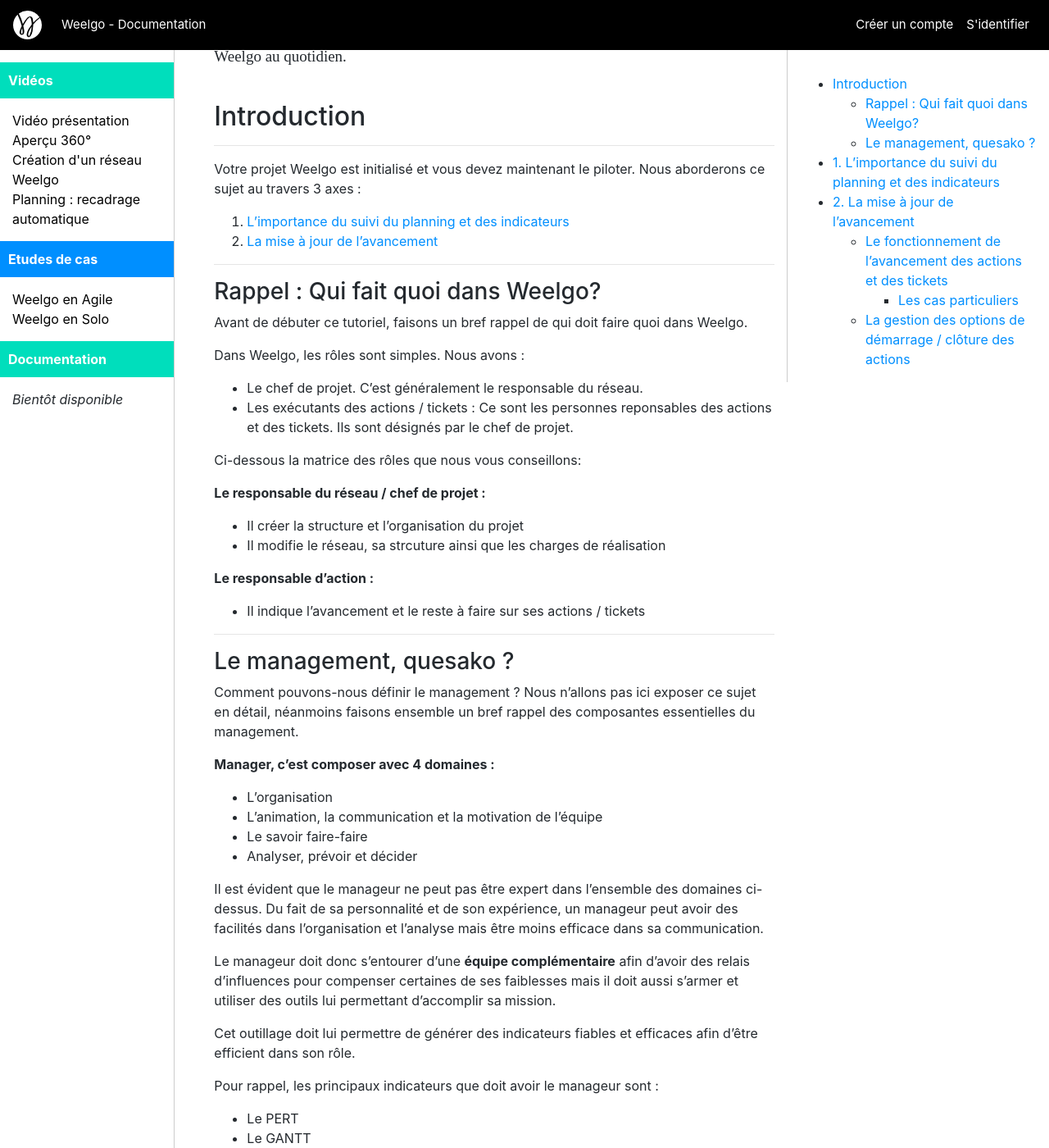
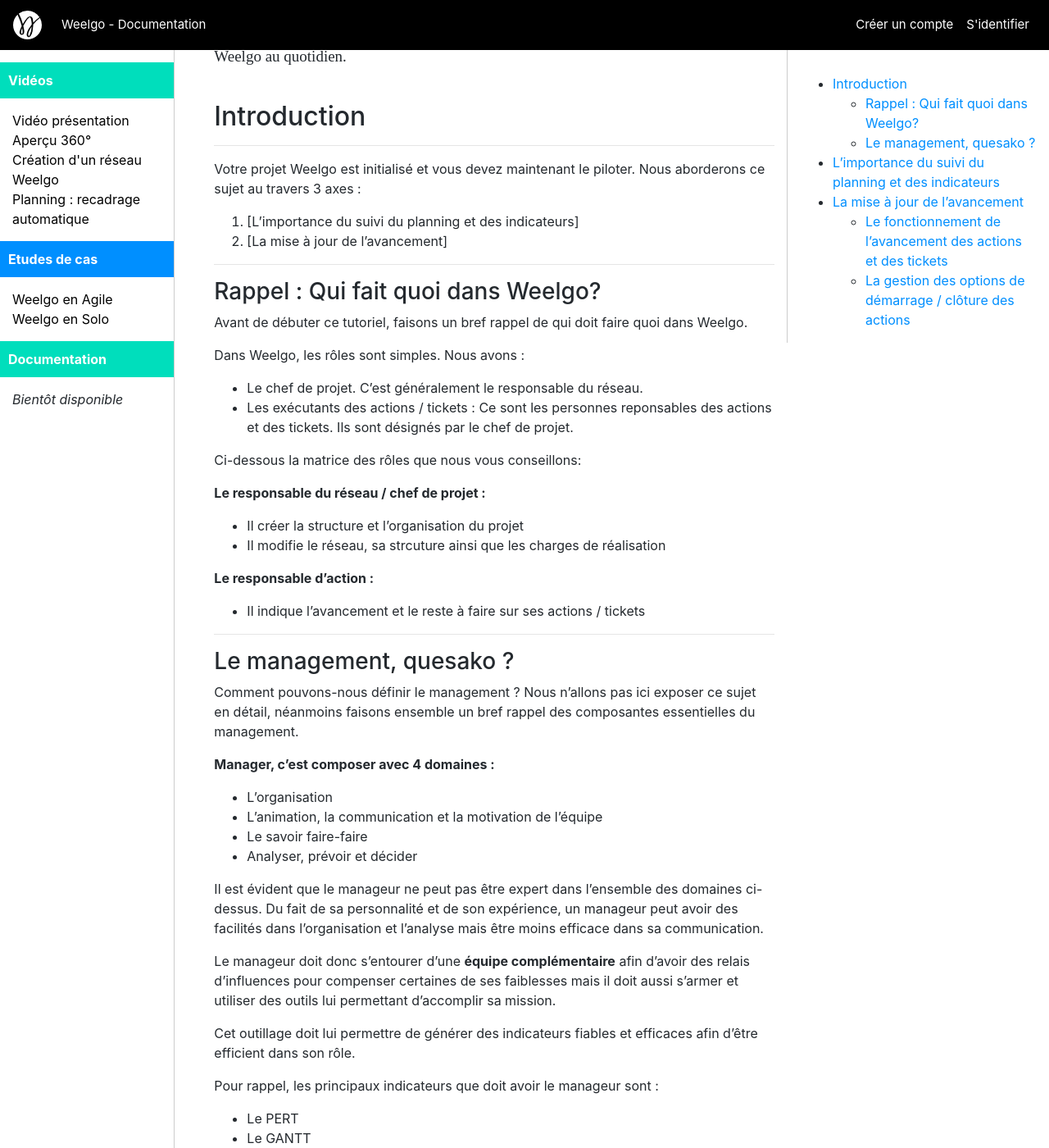
Before and after one commit to Weelgo/weelgo.github.io, a Jekyll site: the page built from fr/tutoriels/suiviProjet_etp1_suiviPlanningEtAvancement.md, in a window 1280 px wide and 1400 px high, scrolled down 214 px. Shown: the whole window at 82% size. Built offline with Jekyll 4.4.1, drawn with Linux system fonts in a browser that asks for light colours; some of the changed text lies outside the part shown.

Commit message:
Update suiviProjet_etp1_suiviPlanningEtAvancement.md

```diff
--- a/fr/tutoriels/suiviProjet_etp1_suiviPlanningEtAvancement.md
+++ b/fr/tutoriels/suiviProjet_etp1_suiviPlanningEtAvancement.md
@@ -13,8 +13,8 @@
 ---
 
 Votre projet Weelgo est initialisé et vous devez maintenant le piloter. Nous aborderons ce sujet au travers 3 axes :
-1. [L'importance du suivi du planning et des indicateurs](#importancePlanning)
-2. [La mise à jour de l'avancement](#majAvancement)
+1. [L'importance du suivi du planning et des indicateurs]
+2. [La mise à jour de l'avancement]
 
 ---
 
@@ -70,7 +70,7 @@
 
 Etudions donc l'importance de la présence des indicateurs dans un projet et leur répercution sur l'ensemble des domaines évoqués ci-dessus.
 
-## 1.  L'importance du suivi du planning et des indicateurs
+## L'importance du suivi du planning et des indicateurs
 ---
 
 
@@ -118,7 +118,7 @@
 
 ---
 
-## 2. La mise à jour de l'avancement
+## La mise à jour de l'avancement
 ---
 
 
@@ -181,7 +181,7 @@
 </p>
 
 
-#### Les cas particuliers
+** Les cas particuliers **
 
 Néanmoins, il y a certains cas où nous pouvons quand même débuter l'action B avant l'action A.
 
```
